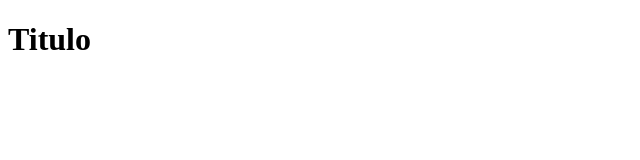
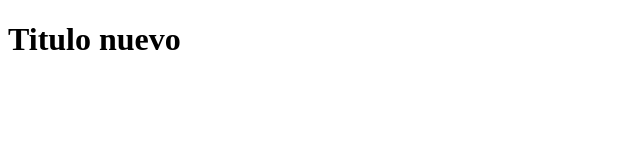
Before and after one commit to davidAlexand/git-helloword-Git, a plain HTML site: page index.html in a window 1280 px wide. Shown: the whole page, without its empty margins (0-640 px from the left). Drawn offline with Linux system fonts and the light colour scheme.

Commit message:
Se modifico titulo index

```diff
--- a/index.html
+++ b/index.html
@@ -7,6 +7,6 @@
     <title>Demo git</title>
 </head>
 <body>
-    <h1>Titulo</h1>
+    <h1>Titulo nuevo</h1>
 </body>
 </html>
```
